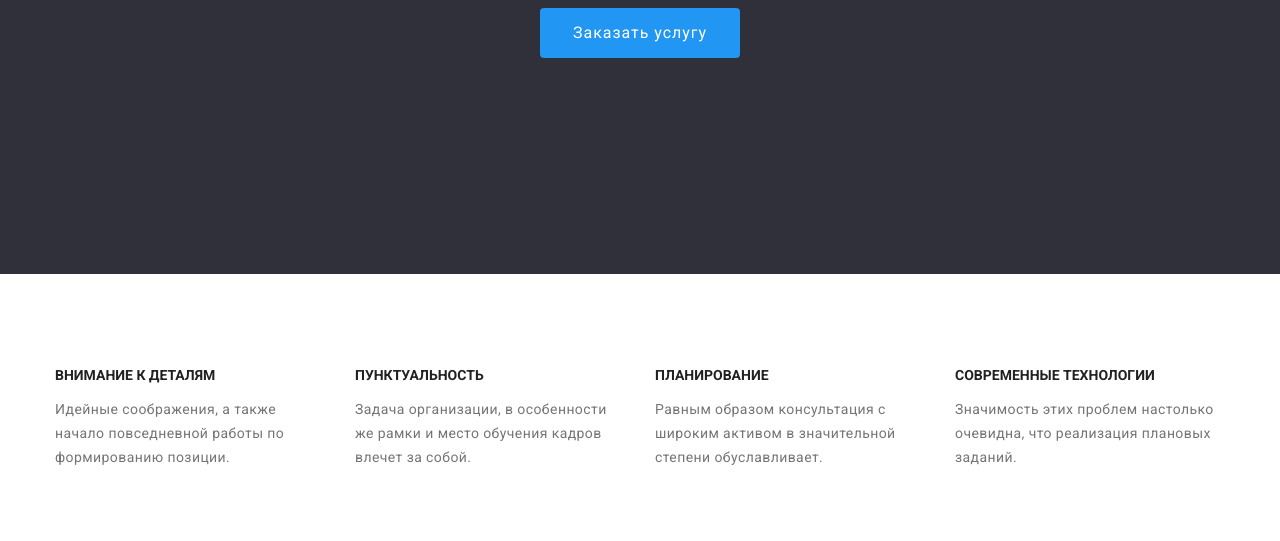
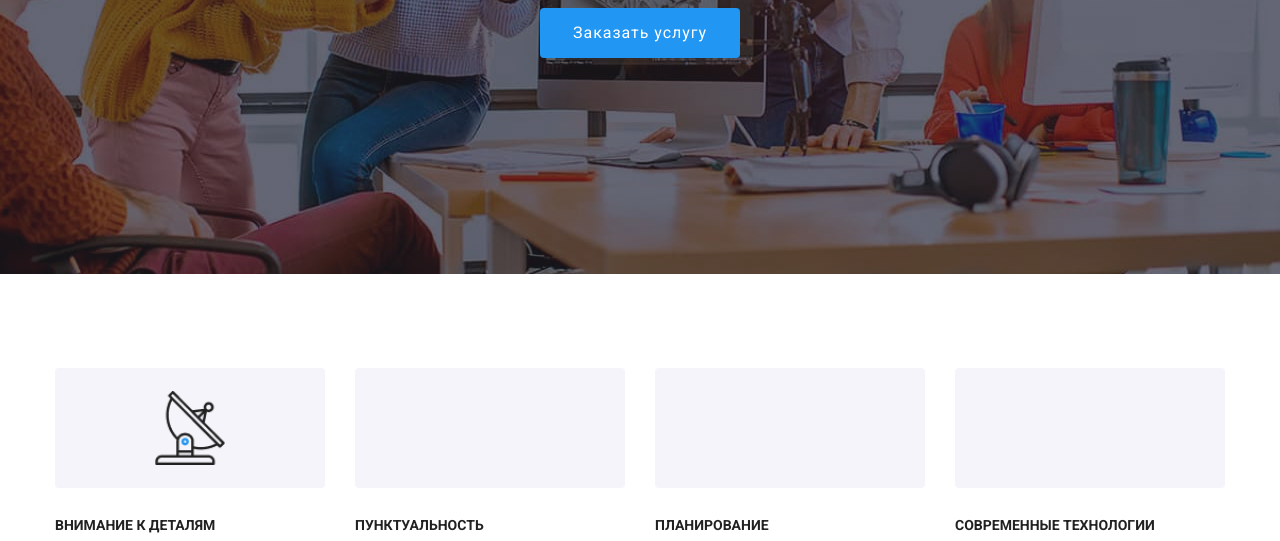
Before and after one commit to Plodista/goit-markup-hw-03, a plain HTML site: page index.html in a window 1280 px wide. Shown: the part 411-952 px from the top of the page. Drawn offline with Linux system fonts and the light colour scheme.

Commit message:
added icon

```diff
--- a/index.html
+++ b/index.html
@@ -39,19 +39,19 @@
          <section class="list">
              <div class="container">
                  <ul class="list-item">
-                        <li class="list-ett">
+                        <li class="list-ett icon-ant">
                             <h3>ВНИМАНИЕ К ДЕТАЛЯМ</h3>
                             <p>Идейные соображения, а также начало повседневной работы по формированию позиции.</p>
                         </li>
-                        <li class="list-pun">
+                        <li class="list-ett">
                             <h3>ПУНКТУАЛЬНОСТЬ</h3>
                             <p>Задача организации, в особенности же рамки и место обучения кадров влечет за собой.</p>
                         </li>
-                        <li class="list-pln">
+                        <li class="list-ett">
                             <h3>ПЛАНИРОВАНИЕ</h3>
                             <p>Равным образом консультация с широким активом в значительной степени обуславливает.</p>
                         </li>
-                        <li class="list-teh">
+                        <li class="list-ett">
                             <h3>СОВРЕМЕННЫЕ ТЕХНОЛОГИИ</h3>
                             <p>Значимость этих проблем настолько очевидна, что реализация плановых заданий.</p>
                         </li>
--- a/styles.css
+++ b/styles.css
@@ -372,6 +372,18 @@ height: 21px;
 
 .hero {
   background-color: var(--color-footer);
+  max-width: 1600px;
+  height: 600px;
+  margin-right: auto;
+  margin-left: auto;
+  /* background-image: url(./images/Imgheader.jpg); */
+   /* при изменении рр раб.страницы,картинка будет по центру */
+  background-position: center;
+  background-repeat: no-repeat;
+  background-size: cover;
+  background-image: linear-gradient(
+    to right, rgba(47, 48, 58, 0.4), rgba(47, 48, 58, 0.4)),
+    url(./images/Imgheader.jpg);
 }
 
 h1 {
@@ -440,20 +452,36 @@ h1 {
   letter-spacing: 0.03em;
  }
 
-  .list-ett,
-  .list-pun,
-  .list-pln,
-  .list-teh {
+  .list-ett {
     width: 270px;
-    height: 101px;
+    height: 251px;
   }
 
+.list-ett::before {
+  display: block;
+  content: '';
+  height: 120px;
+  margin-bottom: 30px;
+  background-color: #F5F4FA;
+  background-size: contain;
+  background-repeat: no-repeat;
+  background-position: center;
+  border-radius: 4px;
+}
+
+.icon-ant::before {
+  background-image: url(./images/anten.png);
+  background-size: 70px;
+  padding-top: 25px;
+  padding-right: 100px;
+  padding-bottom: 25px;
+  padding-left: 100px;
+}
 
 /*********** box  с картинками Studio (index) ************/
 .work {
   display: flex;
   padding-bottom: 94px;
-  /* outline: 2px solid tomato; */
   margin-right: auto;
   margin-left: auto;
 }
```
Also changed, not shown: images/anten.png (added).
